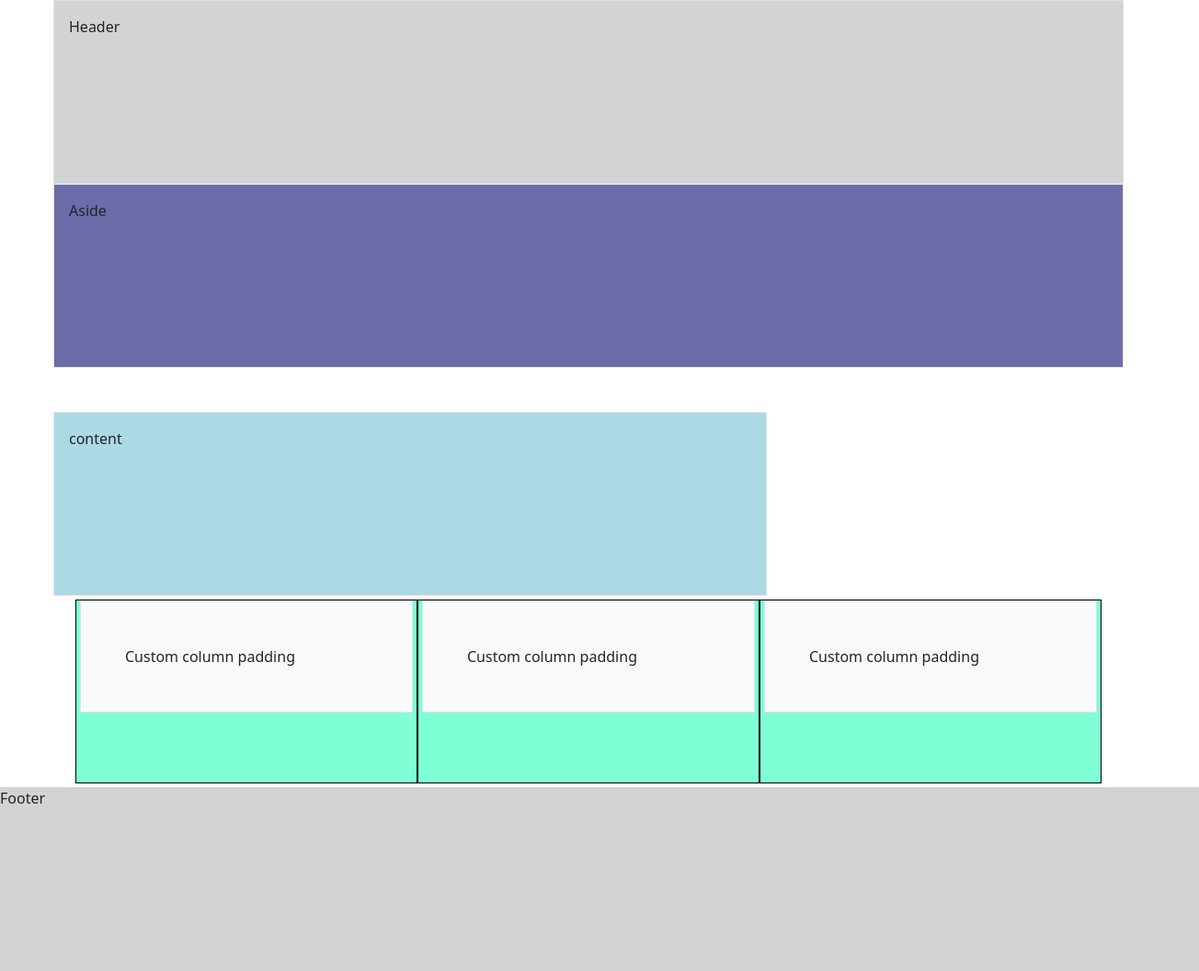
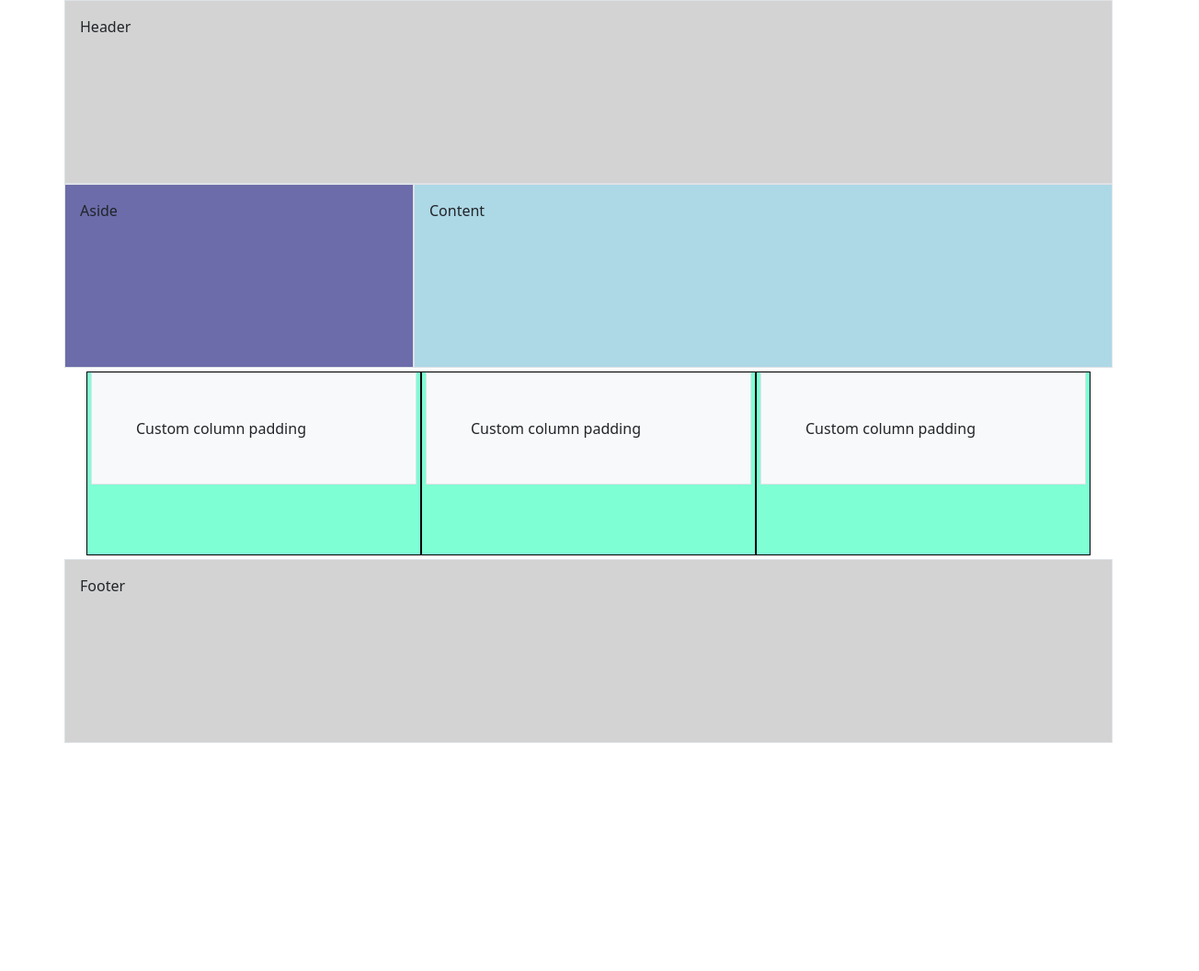
Before and after one commit to NikaT8868/-IFSC-3342, a plain HTML site: page bootstrap/index.html in a window 1280 px wide. Shown: the whole page at 92% size, 1304 px wide, since content can reach past the window. After the commit the page ends 808 px from the top, so only its background shows below. Drawn offline with nearby package versions, Linux system fonts and the light colour scheme.

Commit message:
bootstrap

```diff
--- a/bootstrap/index.html
+++ b/bootstrap/index.html
@@ -11,56 +11,35 @@
     <title>Hello, world!</title>
   </head>
   <body>
-    <div class="container">
-        <!--header area-->
+    <div class="container px-4">
+        <!-- Header Area -->
         <div class="row g-5">
             <header class="col-12 p-3 border">Header</header>
         </div>
-        <!--content area-->
+        <!--Content Area-->
         <div class="row g-5">
-        <aside class ="col-12 p-3 border">Aside</aside>
-        <section id="content" class="col-8 p-3 border">content</section>
+            <aside class="col-4 p-3 border">Aside</aside>
+            <section id="content" class="col-8 p-3 border">Content</section>
         </div>
-
         <section id="news" class="p-1">
             <div class="row gx-2">
               <article class="col">
-                    <div class="p-5 border bg-light"> Custom column padding</div>
+               <div class="p-5 border bg-light">Custom column padding</div>
               </article>
-
               <article class="col">
-                    <div class="p-5 border bg-light"> Custom column padding</div>
+                <div class="p-5 border bg-light">Custom column padding</div>
                </article>
-
                <article class="col">
-                    <div class="p-5 border bg-light"> Custom column padding</div>
+                <div class="p-5 border bg-light">Custom column padding</div>
                </article>
-
             </div>
         </section>
-
+        <div class="row g-5">
+            <footer class="col-12 p-3 border">Footer</footer>
         </div>
-
-        <div class="row gx-5">
-        <footer class="col-12">Footer</Footer>
-
     </div>
 
 
-
-
-    </div>
-
-
-    <!-- Optional JavaScript; choose one of the two! -->
-
-    <!-- Option 1: Bootstrap Bundle with Popper -->
     <script src="https://cdn.jsdelivr.net/npm/bootstrap@5.1.3/dist/js/bootstrap.bundle.min.js" integrity="sha384-ka7Sk0Gln4gmtz2MlQnikT1wXgYsOg+OMhuP+IlRH9sENBO0LRn5q+8nbTov4+1p" crossorigin="anonymous"></script>
-
-    <!-- Option 2: Separate Popper and Bootstrap JS -->
-    <!--
-    <script src="https://cdn.jsdelivr.net/npm/@popperjs/core@2.10.2/dist/umd/popper.min.js" integrity="sha384-7+zCNj/IqJ95wo16oMtfsKbZ9ccEh31eOz1HGyDuCQ6wgnyJNSYdrPa03rtR1zdB" crossorigin="anonymous"></script>
-    <script src="https://cdn.jsdelivr.net/npm/bootstrap@5.1.3/dist/js/bootstrap.min.js" integrity="sha384-QJHtvGhmr9XOIpI6YVutG+2QOK9T+ZnN4kzFN1RtK3zEFEIsxhlmWl5/YESvpZ13" crossorigin="anonymous"></script>
-    -->
   </body>
 </html>
```
Lines whose indentation alone changed are shown as unchanged.
